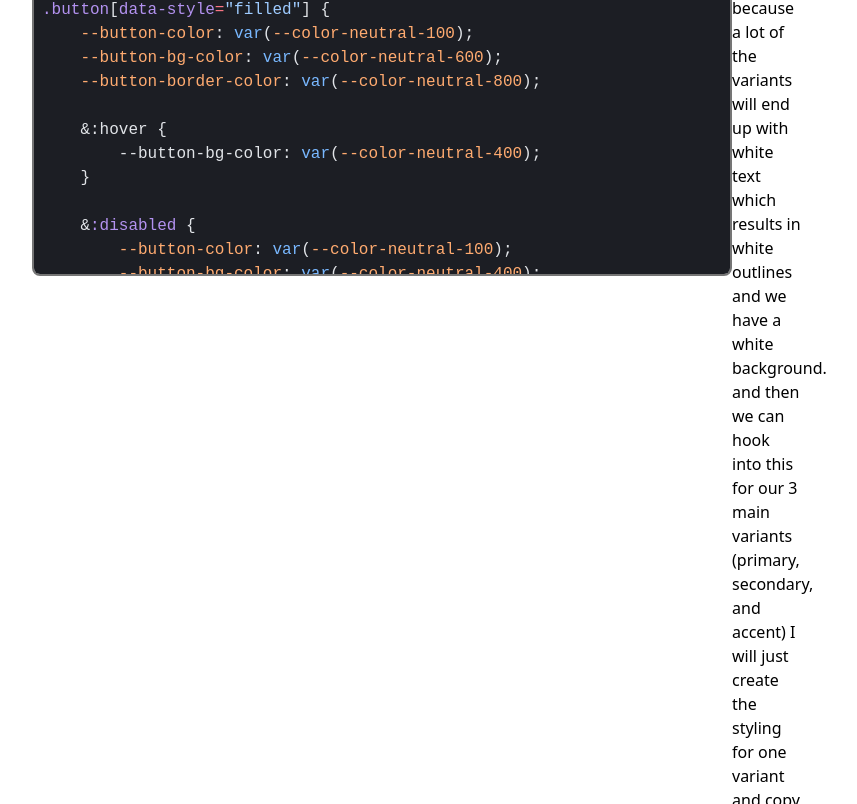
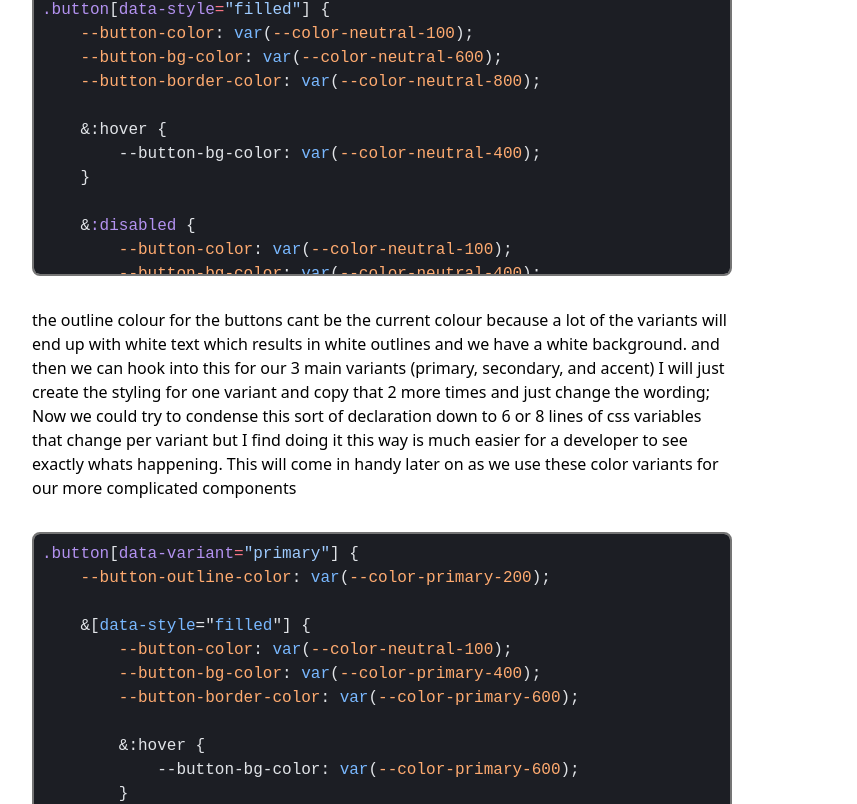
Before and after one commit to codercarl1243/react_components_system, a Next.js app: page /blog/design-system/buttons/base in a window 1280 px wide. Shown: the part 11196-12000 px from the top of the page, without its empty margins (64-921 px from the left). Built offline with nearby package versions, Linux system fonts and the light colour scheme.

Commit message:
UPDATE page shouldnt have children elements without a html element wrapper

```diff
--- a/app/blog/design-system/buttons/base/page.tsx
+++ b/app/blog/design-system/buttons/base/page.tsx
@@ -590,10 +590,10 @@ outline: 1px solid currentColor;
     --button-color: var(--color-neutral-400);
     --button-border-color: var(--color-neutral-400);
 }}`} />
-                    the outline colour for the buttons cant be the current colour because a lot of the variants will end up with white text which results in white outlines and we have a white background.
+                   <p> the outline colour for the buttons cant be the current colour because a lot of the variants will end up with white text which results in white outlines and we have a white background.
 
                     and then we can hook into this for our 3 main variants (primary, secondary, and accent)
-                    I will just create the styling for one variant and copy that 2 more times and just change the wording; Now we could try to condense this sort of declaration down to 6 or 8 lines of css variables that change per variant but I find doing it this way is much easier for a developer to see exactly whats happening. This will come in handy later on as we use these color variants for our more complicated components
+                    I will just create the styling for one variant and copy that 2 more times and just change the wording; Now we could try to condense this sort of declaration down to 6 or 8 lines of css variables that change per variant but I find doing it this way is much easier for a developer to see exactly whats happening. This will come in handy later on as we use these color variants for our more complicated components</p>
 
                     <Code lang="css" codeString={`.button[data-variant="primary"] {
     --button-outline-color: var(--color-primary-200);
```
